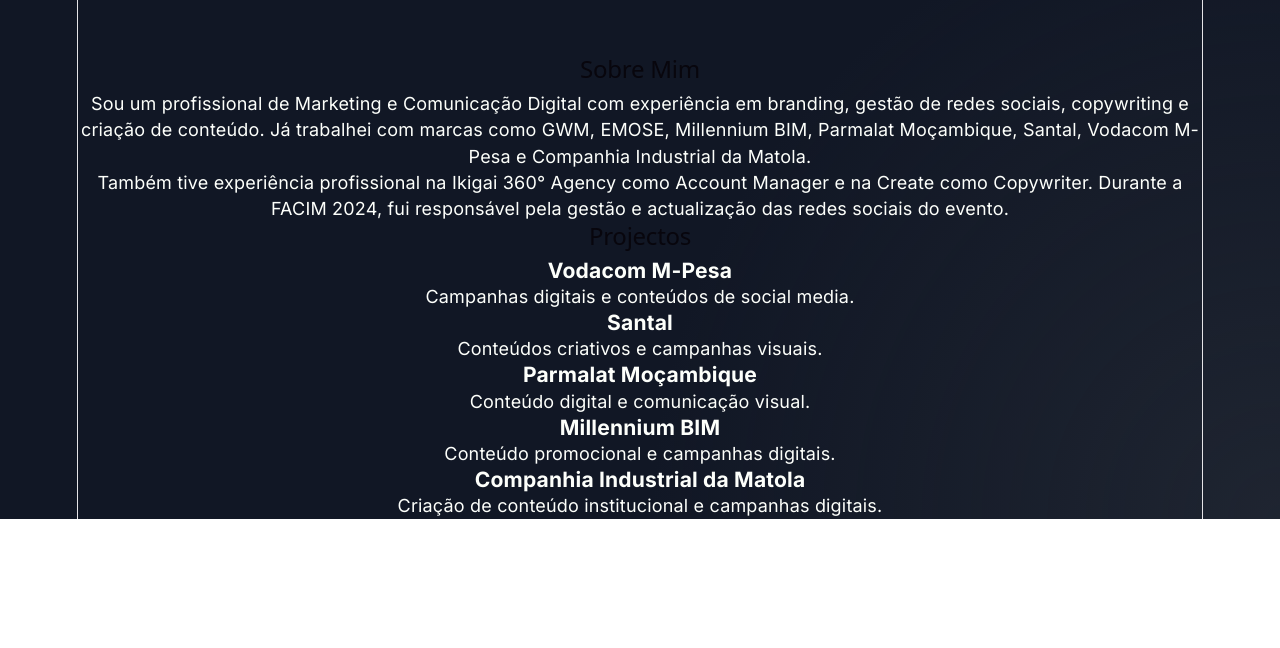
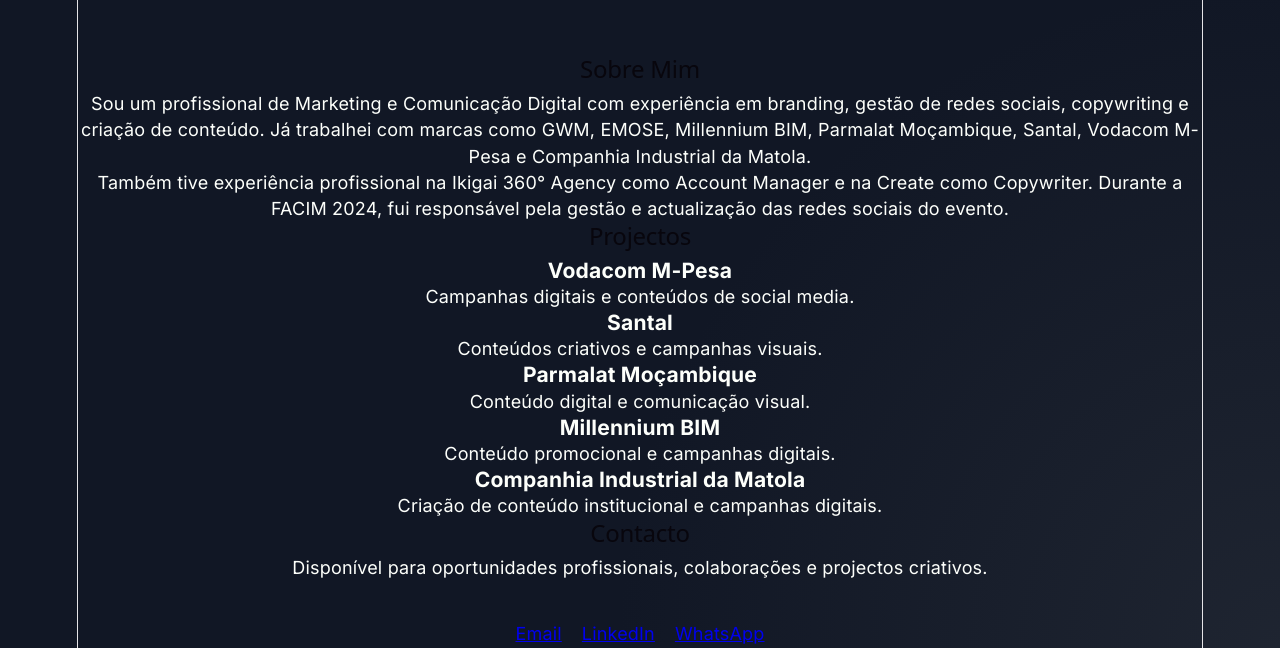
Before and after one commit to AsslamSelimane/asslam-portifolio, a React (Vite) app: page / in a window 1280 px wide. Shown: the part 745-1393 px from the top of the page. Before the commit the page ends 1264 px from the top, so only its background shows below. Built offline with nearby package versions, Linux system fonts and the light colour scheme.

Commit message:
Add contact section

```diff
--- a/src/App.tsx
+++ b/src/App.tsx
@@ -69,6 +69,40 @@
 
       </section>
 
+      <section className="contact">
+        <h2>Contacto</h2>
+
+        <p>
+          Disponível para oportunidades profissionais,
+          colaborações e projectos criativos.
+        </p>
+
+        <div className="contact-links">
+
+          <a
+            href="mailto:asslamselemane@gmail.com"
+            target="_blank"
+          >
+            Email
+          </a>
+
+          <a
+            href="https://linkedin.com"
+            target="_blank"
+          >
+            LinkedIn
+          </a>
+
+          <a
+            href="https://wa.me/258842414872"
+            target="_blank"
+          >
+            WhatsApp
+          </a>
+
+        </div>
+      </section>
+
     </div>
   )
 }
```
